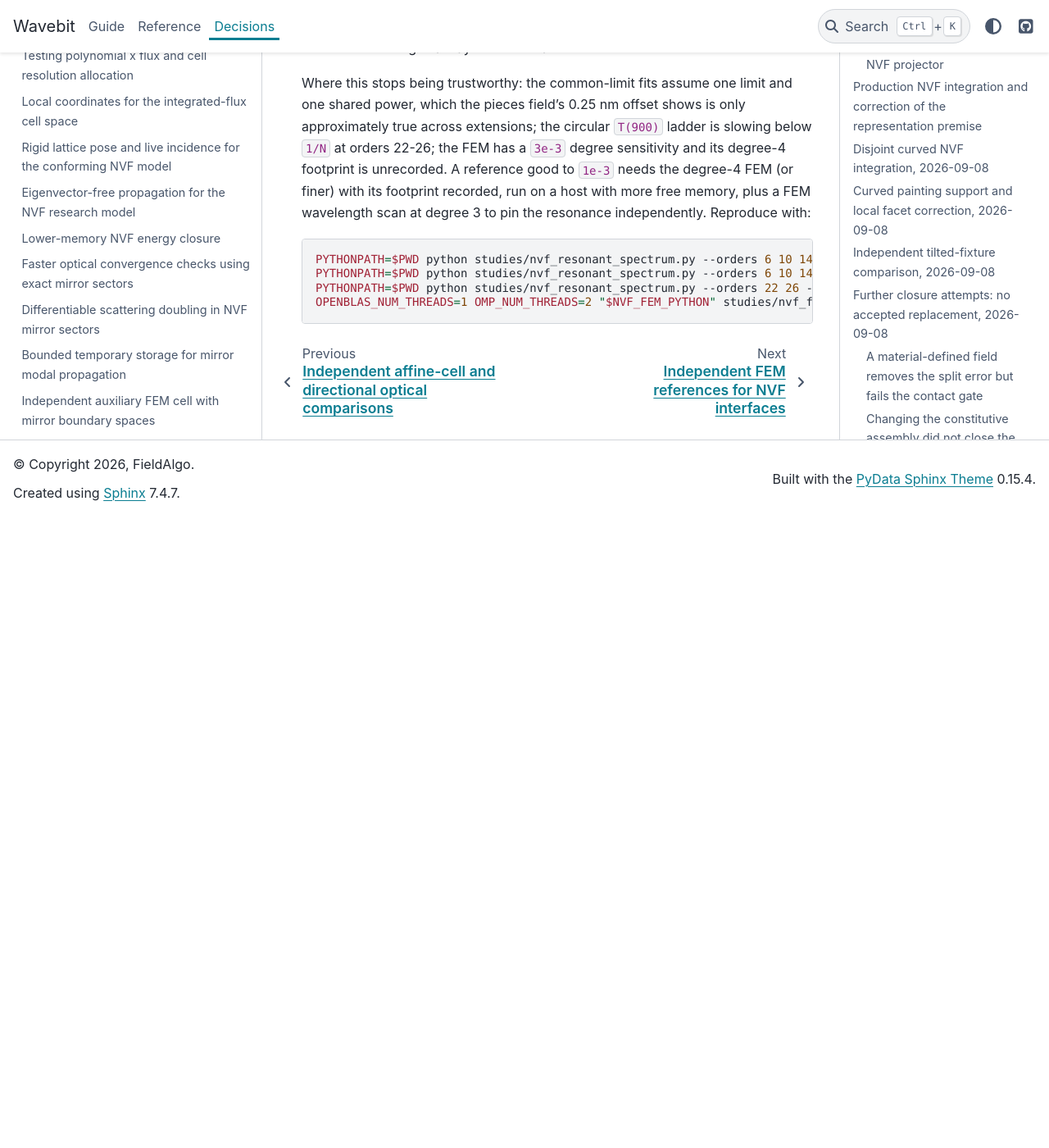
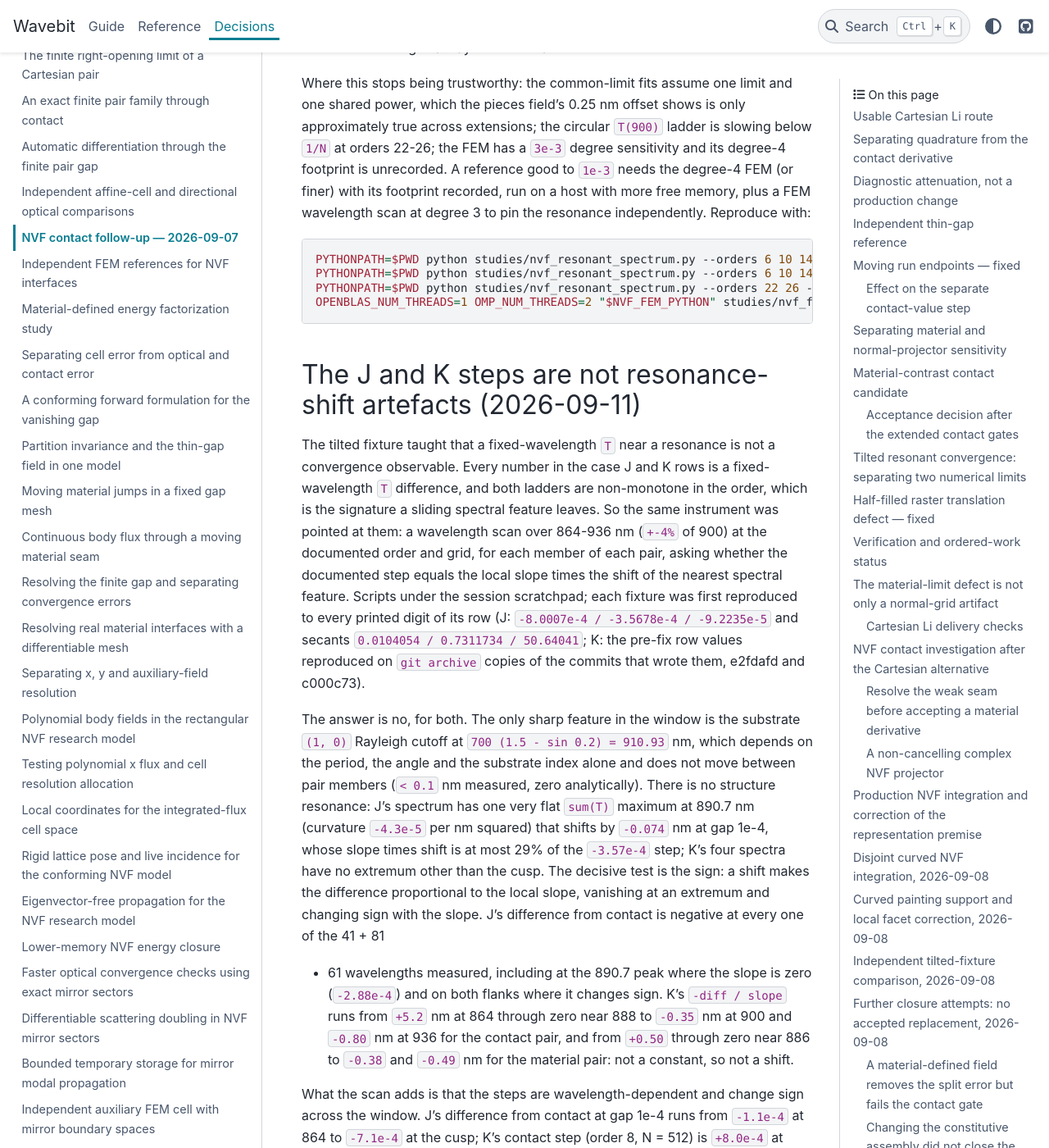
Before and after one commit to fieldalgo/wavebit, a Sphinx documentation site: the page built from docs/nvf-contact-followup.md, in a window 1280 px wide and 1400 px high, scrolled down 44906 px. Shown: the whole window at 82% size. Built offline with Sphinx 7.4.7 and the PyData theme 0.15.4, drawn with Linux system fonts in a browser that asks for light colours; before the commit the page ends 45536 px from its top, so only the background shows below that; some of the changed text lies outside the part shown.

Commit message:
docs(nvf): the J and K contact steps are genuine finite-order steps, not resonance-shift artefacts
Wavelength scans over 864-936 nm at the documented order and grid, each
fixture first reproduced to every printed digit of its row (K's pre-fix
values on git-archive copies of e2fdafd and c000c73). The only sharp
feature is the substrate (1,0) Rayleigh cutoff at 910.93 nm, which cannot
move; there is no structure resonance. The sign test decides: J's
difference from contact is negative at all 183 wavelengths measured,
including at the flat 890.7 nm extremum where the slope is zero, and K's
-diff/slope changes sign across the window. The steps are wavelength-
dependent point samples (K's contact step +8.0e-4 at 864, zero near 888,
-2.0e-4 at 900, +5.6e-4 at 936); the K row's ladders predate the run-end
fix and the current-code values are recorded. Placement dependence
re-verified on c1c210d: unchanged to every digit; the polygon anchor
reaches only painted layers.

Co-Authored-By: Claude Fable 5.1 <noreply@anthropic.com>

````diff
--- a/docs/nvf-contact-followup.md
+++ b/docs/nvf-contact-followup.md
@@ -1613,3 +1613,71 @@ PYTHONPATH=$PWD python studies/nvf_resonant_spectrum.py --orders 6 10 14 18 --me
 PYTHONPATH=$PWD python studies/nvf_resonant_spectrum.py --orders 22 26 --methods circular wavebit-direct --wavelengths 900
 OPENBLAS_NUM_THREADS=1 OMP_NUM_THREADS=2 "$NVF_FEM_PYTHON" studies/nvf_fem_reference.py --hs .18 --orders 3 --boundary rayleigh --cut 2
 ```
+
+## The J and K steps are not resonance-shift artefacts (2026-09-11)
+
+The tilted fixture taught that a fixed-wavelength `T` near a resonance is
+not a convergence observable. Every number in the case J and K rows is a
+fixed-wavelength `T` difference, and both ladders are non-monotone in the
+order, which is the signature a sliding spectral feature leaves. So the
+same instrument was pointed at them: a wavelength scan over 864-936 nm
+(`+-4%` of 900) at the documented order and grid, for each member of each
+pair, asking whether the documented step equals the local slope times the
+shift of the nearest spectral feature. Scripts under the session
+scratchpad; each fixture was first reproduced to every printed digit of its
+row (J: `-8.0007e-4 / -3.5678e-4 / -9.2235e-5` and secants
+`0.0104054 / 0.7311734 / 50.64041`; K: the pre-fix row values reproduced on
+`git archive` copies of the commits that wrote them, e2fdafd and c000c73).
+
+The answer is no, for both. The only sharp feature in the window is the
+substrate `(1, 0)` Rayleigh cutoff at `700 (1.5 - sin 0.2) = 910.93` nm,
+which depends on the period, the angle and the substrate index alone and
+does not move between pair members (`< 0.1` nm measured, zero analytically).
+There is no structure resonance: J's spectrum has one very flat `sum(T)`
+maximum at 890.7 nm (curvature `-4.3e-5` per nm squared) that shifts by
+`-0.074` nm at gap 1e-4, whose slope times shift is at most 29% of the
+`-3.57e-4` step; K's four spectra have no extremum other than the cusp.
+The decisive test is the sign: a shift makes the difference proportional
+to the local slope, vanishing at an extremum and changing sign with the
+slope. J's difference from contact is negative at every one of the 41 + 81
++ 61 wavelengths measured, including at the 890.7 peak where the slope is
+zero (`-2.88e-4`) and on both flanks where it changes sign. K's `-diff /
+slope` runs from `+5.2` nm at 864 through zero near 888 to `-0.35` nm at
+900 and `-0.80` nm at 936 for the contact pair, and from `+0.50` through
+zero near 886 to `-0.38` and `-0.49` nm for the material pair: not a
+constant, so not a shift.
+
+What the scan adds is that the steps are wavelength-dependent and change
+sign across the window. J's difference from contact at gap 1e-4 runs from
+`-1.1e-4` at 864 to `-7.1e-4` at the cusp; K's contact step (order 8,
+N = 512) is `+8.0e-4` at 864, zero near 888, `-2.0e-4` at 900 and `+5.6e-4`
+at 936, and its material-equality step (N = 128) `+8.6e-4`, zero near 886,
+`-5.9e-4` at 900, `-1.04e-3` at 929. The single-wavelength values in the
+rows are point samples of smooth functions; the band across the window is
+the honest size. Both fixtures sit 11 nm below a Wood anomaly with the
+`(1, 0)` substrate order near grazing (`k_z / k_0 = 0.216`, carrying
+`0.166` of the transmitted power in K), which is where a factorization
+error is amplified, and is the same Rayleigh line the tilted fixture's
+resonance sits 3.6 nm from.
+
+The K row's ladders predate the 2026-09-07 run-end fix; on the current code
+(c1c210d) they read contact `-2.736e-3 / -8.737e-4 / -2.006e-4 / -7.183e-4 /
+-3.444e-4` and material-equality `-5.003e-3 / -4.799e-4 / -5.894e-4 /
+-1.393e-4 / -3.708e-5` at orders 4 / 6 / 8 / 10 / 12. Only `T_touching`
+moved (`T_gap` agrees with the archived commit to 1e-15), consistent with
+the fix's stated scope. The J fixture did not move at all.
+
+So the resonance lens applies to the tilted fixture and not to J or K: the
+contact steps are genuine finite-order steps of the factorization at 900 nm
+and may be judged at the fixed wavelength, at the documented order. The
+scan says nothing about their infinite-order limit.
+
+Placement dependence, re-verified the same day on c1c210d: the closed
+form's coefficient spread over translations of two disjoint boxes is
+`1.074e-2 / 4.056e-3 / 1.592e-3` at N = 64 / 128 / 256 (fitted exponent
+1.38) and the `sum(T)` spread `1.242e-3 / 6.395e-4 / 1.560e-4`, identical to
+the 2026-09-07 numbers to every printed digit; a single shape is at
+rounding (`2.8e-17`) on every route. The polygon route with its production
+anchor (6f6ca34) is at rounding for the disjoint pair too, but production
+routes a disjoint layer to the closed form (`painted=False`), so that fix
+reaches only painted layers.
````
Also changed, not shown: docs/normal-field-known-limits.md (+1 -1 lines).
